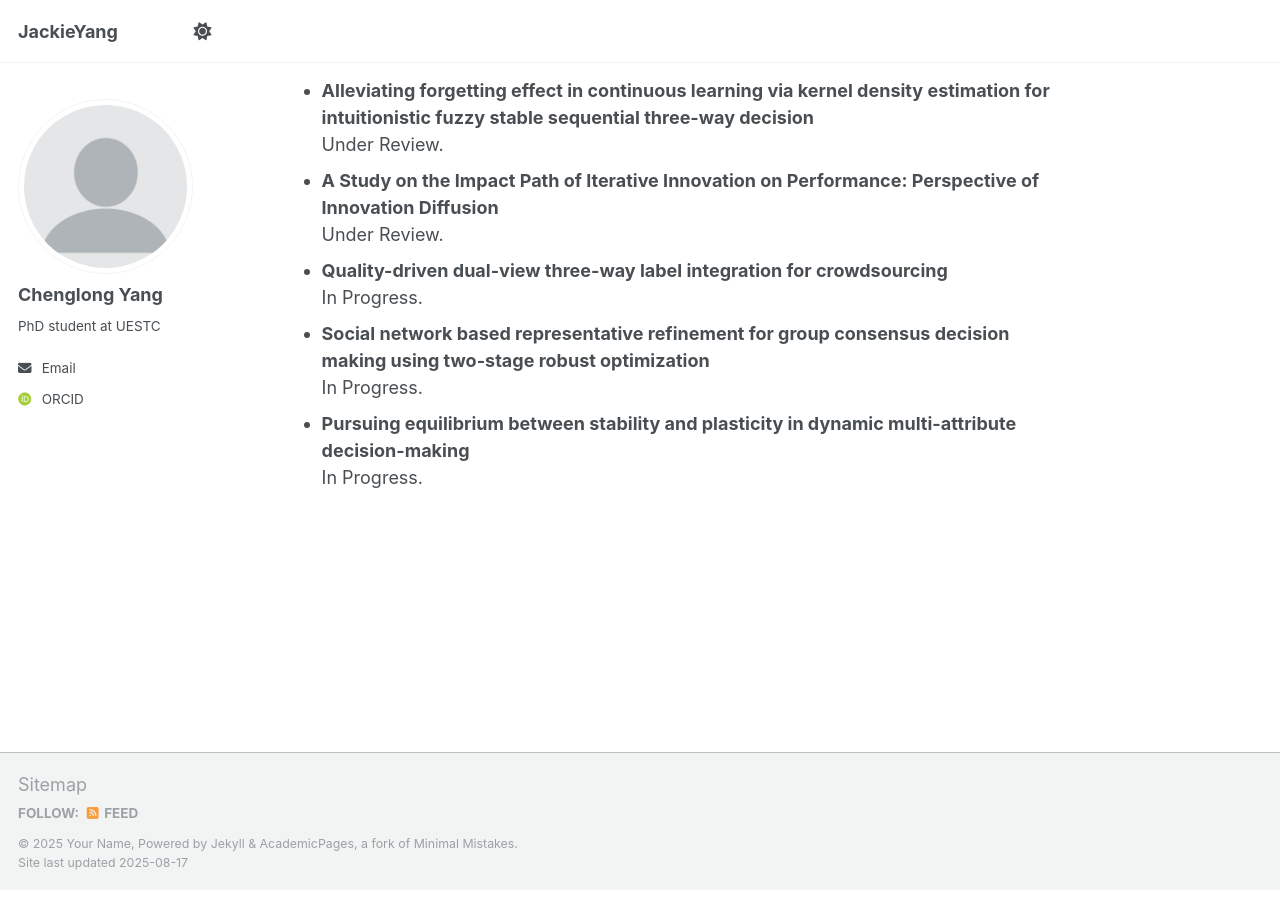
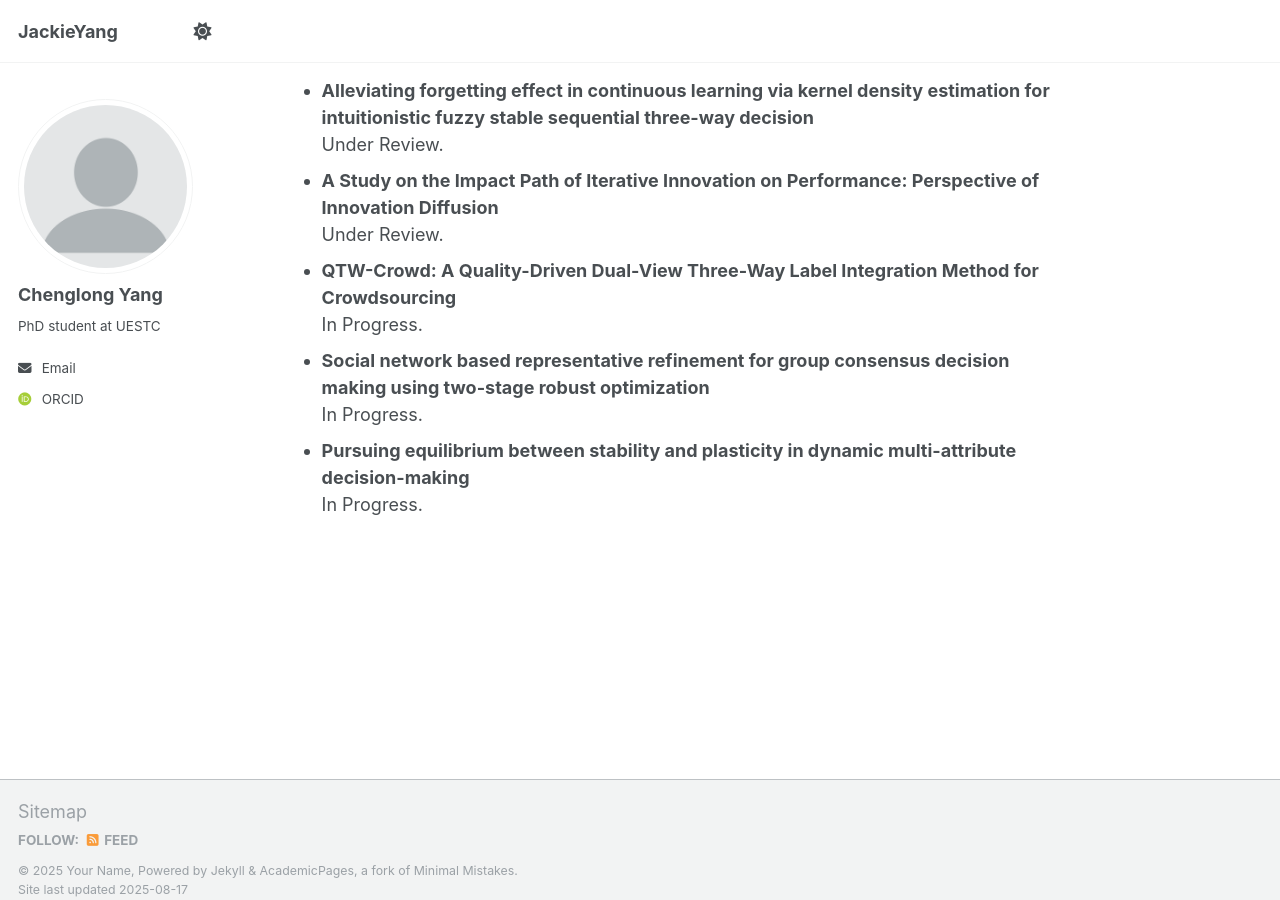
Before and after one commit to JackieChenglongYang/jackiechenglongyang.github.io, a Jekyll site: the page built from _pages/about.md, in a window 1280 px wide and 900 px high, scrolled down 678 px. Built offline with Jekyll 4.4.1, drawn with Linux system fonts in a browser that asks for light colours; some web fonts are replaced; a script that is not in the unit is left out.

Commit message:
Update about.md

```diff
--- a/_pages/about.md
+++ b/_pages/about.md
@@ -29,7 +29,7 @@ Working papers
    Under Review.
   - **A Study on the Impact Path of Iterative Innovation on Performance: Perspective of Innovation Diffusion** <br>
    Under Review.
-  - **Quality-driven dual-view three-way label integration for crowdsourcing**<br>
+  - **QTW-Crowd: A Quality-Driven Dual-View Three-Way Label Integration Method for Crowdsourcing**<br>
    In Progress.
   - **Social network based representative refinement for group consensus decision making using two-stage robust optimization**<br>
    In Progress.
```
